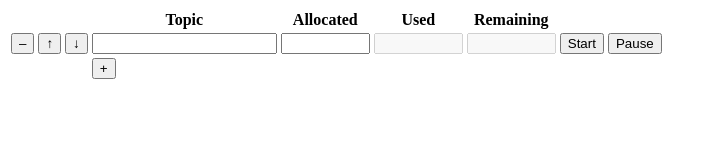
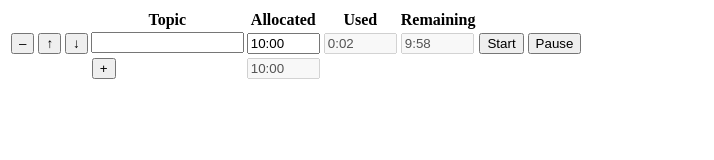
Before and after one commit to mlutze/flix-meetings, a plain HTML site: page index.html in a window 1280 px wide. Both pictures are taken after a click on the button "Start". Shown: the whole page, without its empty margins (0-714 px from the left). Drawn offline with Linux system fonts and the light colour scheme.

Commit message:
finish basic timer thing

```diff
--- a/index.html
+++ b/index.html
@@ -2,6 +2,185 @@
 <html>
 <head>
 <script>
+
+TOPIC_WIDTH = 16;
+TIME_WIDTH = 6;
+
+DEFAULT_ALLOCATION = 600;
+
+RUNNINGTIMER = null;
+
+ALLOC_CLASS = "alloc";
+
+function randomId(prefix) {
+    return prefix + Math.floor((Math.random() * 100000));
+}
+
+function moveRowUp(row) {
+    let prev = row.previousElementSibling;
+    if (prev !== null) {
+        prev.before(row);
+    }
+
+}
+
+function moveRowDown(row) {
+    let next = row.nextElementSibling;
+    if (next !== null) {
+        next.after(row);
+    }
+}
+
+function pauseTime() {
+    window.clearInterval(RUNNINGTIMER);
+}
+
+function tick(used) {
+    let usedSecOld = parseTime(used.value);
+    let usedSecNew = usedSecOld + 1;
+    used.value = formatTime(usedSecNew);
+}
+
+function getTotalAlloc() {
+    let allocs = document.getElementsByClassName(ALLOC_CLASS);
+    let sum = 0;
+    for (alloc of allocs) {
+        sum += parseTime(alloc.value);
+    }
+    return sum;
+}
+
+function recalcTotalTime() {
+    let totalAllocSec = getTotalAlloc();
+    document.getElementById("total-allocated").value = formatTime(totalAllocSec);
+}
+
+function recalcTimes(allocated, used, remaining) {
+    let allocSec = parseTime(allocated.value);
+    let usedSec = parseTime(used.value);
+
+    allocated.value = formatTime(allocSec);
+    used.value = formatTime(usedSec);
+    remaining.value = formatTime(allocSec - usedSec);
+
+    recalcTimes()
+}
+
+function startTime(allocated, used, remaining) {
+    window.clearInterval(RUNNINGTIMER);
+    RUNNINGTIMER = window.setInterval(
+        () => {
+            tick(used);
+            recalcTimes(allocated, used, remaining);
+        },
+        1000
+    );
+}
+
+function parseTime(string) {
+    let parts = string.split(":");
+    if (parts.length == 1) {
+        return parseInt(parts[0] * 60);
+    } else {
+        return parseInt(parts[0]) * 60 + parseInt(parts[1]);
+    }
+}
+
+function formatTime(seconds) {
+    let abs = Math.abs(seconds);
+    let body = "" + Math.floor(abs / 60) + ":" + pad00(abs % 60);
+    if (seconds < 0) {
+        return "-" + body;
+    } else {
+        return body;
+    }
+}
+
+function pad00(n) {
+    if (n < 10) {
+        return "0" + n;
+    } else {
+        return "" + n;
+    }
+}
+
+function addTopic() {
+    let tbody = document.getElementById("tbody");
+    let newRow = makeNewRow();
+    tbody.appendChild(newRow);
+    recalcTotalTime();
+    return newRow;
+}
+
+function addTopicAndFocus() {
+    let newRow = addTopic();
+    newRow.getElementsByTagName("input").item(0).focus();
+}
+
+// returns a new empty row
+function makeNewRow() {
+    let tr = document.createElement("tr");
+    tr.appendChild(makeSimpleTd(makeButton(
+        "–",
+        () => tr.remove()
+    )));
+    tr.appendChild(makeSimpleTd(makeButton(
+        "↑",
+        () => moveRowUp(tr)
+    )));
+    tr.appendChild(makeSimpleTd(makeButton(
+        "↓",
+        () => moveRowDown(tr)
+    )));
+    tr.appendChild(makeInput("", TOPIC_WIDTH));
+
+    let allocated = makeInput(formatTime(DEFAULT_ALLOCATION), TIME_WIDTH);
+    allocated.className = ALLOC_CLASS;
+    let used = makeDisabledInput(formatTime(0), TIME_WIDTH);
+    let remaining = makeDisabledInput(formatTime(DEFAULT_ALLOCATION), TIME_WIDTH);
+
+    allocated.onchange = () => recalcTimes(allocated, used, remaining);
+
+    tr.appendChild(makeSimpleTd(allocated));
+    tr.appendChild(makeSimpleTd(used));
+    tr.appendChild(makeSimpleTd(remaining));
+    tr.appendChild(makeSimpleTd(makeButton("Start", () => startTime(allocated, used, remaining))));
+    tr.appendChild(makeSimpleTd(makeButton("Pause", () => pauseTime())));
+
+    return tr;
+}
+
+function makeSimpleTd(contents) {
+    let td = document.createElement("td");
+    td.appendChild(contents)
+    return td;
+}
+
+function makeButton(text, fun) {
+    let button = document.createElement("button");
+    button.textContent = text;
+    button.onclick = fun;
+    button.tabIndex = "-1";
+    return button
+}
+
+function makeInput(text, width) {
+    let input = document.createElement("input");
+    input.value = text;
+    input.size = width;
+    return input;
+}
+
+function makeDisabledInput(text, width) {
+    let input = document.createElement("input");
+    input.value = text;
+    input.size = width;
+    input.disabled = true;
+    return input;
+}
+
+onload = () => addTopic()
+
 
 </script>
 </head>
@@ -18,23 +197,14 @@
         <th></th>
         <th></th>
     </thead>
-    <tbody>
-        <td><button id="remove1" tabindex="-1">&ndash;</button></td>
-        <td><button id="up1" tabindex="-1">&uparrow;</button></td>
-        <td><button id="down1" tabindex="-1">&downarrow;</button></td>
-        <td><input id="topic1"></td>
-        <td><input id="alloc1" size="8"></td>
-        <td><input id="used1" size="8" disabled></td>
-        <td><input id="remaining1" size="8" disabled></td>
-        <td><button id="start1" tabindex="-1">Start</button></td>
-        <td><button id="pause1" tabindex="-1">Pause</button></td>
-        <td></td>
+    <tbody id="tbody">
     </tbody>
     <tfoot>
         <td></td>
         <td></td>
         <td></td>
-        <td><button id="add-topic">&plus;</button></td>
+        <td><button id="add-topic" onclick="addTopicAndFocus()">&plus;</button></td>
+        <td><input id="total-allocated" disabled size="6"></td>
     </tfoot>
 </table>
 </body>
```
